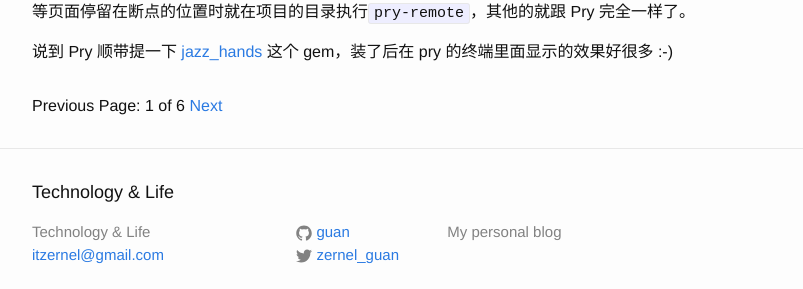
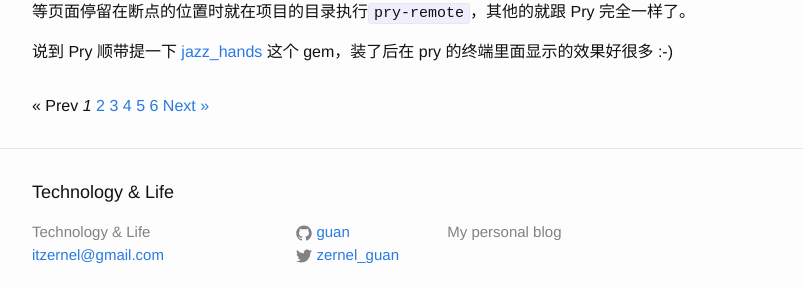
Before and after one commit to zernel/zernel.github.io, a Jekyll site: the page built from index.html, in a window 1280 px wide and 900 px high, scrolled down 8038 px. Shown: the part 574-863 px from the top of the window, without its empty margins (238-1041 px from the left). Built offline with Jekyll 4.4.1, drawn with Linux system fonts in a browser that asks for light colours; the list of posts is cut into pages by our own code.

Commit message:
update the paginate links

```diff
--- a/_config.yml
+++ b/_config.yml
@@ -8,6 +8,7 @@ url: "http://zernel.github.io" # the base hostname & protocol for your site
 twitter_username: zernel_guan
 github_username:  guan
 permalink: /blog/:categories/:year-:month/:title/
+paginate_path: "blog/page:num"
 paginate: 5
 
 # Build settings
--- a/index.html
+++ b/index.html
@@ -14,16 +14,28 @@ layout: default
 {% endfor %}
 
 <!-- Pagination links -->
+{% if paginator.total_pages > 1 %}
 	<div class="pagination">
 		{% if paginator.previous_page %}
-    <a href="{{ paginator.previous_page_path }}" class="previous">Previous</a>
+			<a href="{{ paginator.previous_page_path | prepend: site.baseurl | replace: '//', '/' }}">&laquo; Prev</a>
 		{% else %}
-    <span class="previous">Previous</span>
+			<span>&laquo; Prev</span>
 		{% endif %}
-  <span class="page_number ">Page: {{ paginator.page }} of {{ paginator.total_pages }}</span>
+
+		{% for page in (1..paginator.total_pages) %}
+			{% if page == paginator.page %}
+				<em>{{ page }}</em>
+			{% elsif page == 1 %}
+				<a href="{{ '/index.html' | prepend: site.baseurl | replace: '//', '/' }}">{{ page }}</a>
+			{% else %}
+				<a href="{{ site.paginate_path | prepend: site.baseurl | replace: '//', '/' | replace: ':num', page }}">{{ page }}</a>
+			{% endif %}
+		{% endfor %}
+
 		{% if paginator.next_page %}
-    <a href="{{ paginator.next_page_path }}" class="next">Next</a>
+			<a href="{{ paginator.next_page_path | prepend: site.baseurl | replace: '//', '/' }}">Next &raquo;</a>
 		{% else %}
-    <span class="next ">Next</span>
+			<span>Next &raquo;</span>
 		{% endif %}
 	</div>
+{% endif %}
```
Lines whose indentation alone changed are shown as unchanged.
